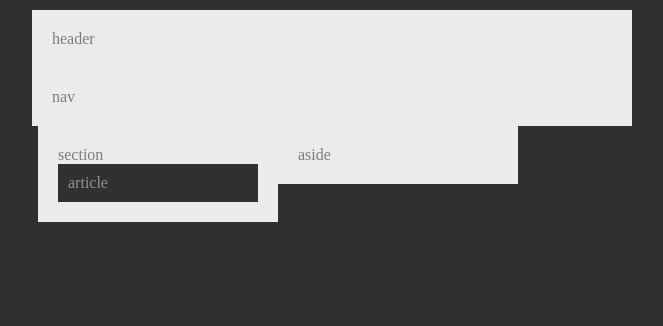
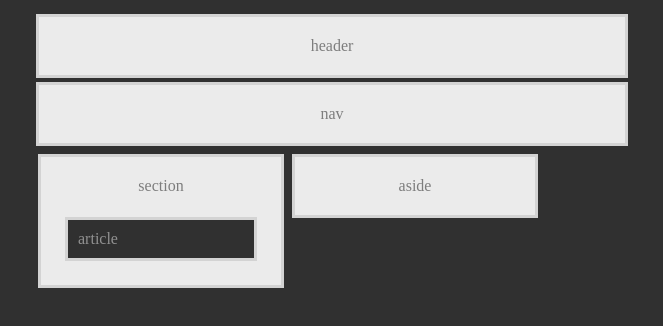
Before and after one commit to SteelBlueZK/Website1, a plain HTML site: page index.html in a window 1280 px wide. Shown: the whole page, without its empty margins (308-971 px from the left). Drawn offline with Linux system fonts and the light colour scheme.

Commit message:
margin adjust

```diff
--- a/index.html
+++ b/index.html
@@ -9,17 +9,18 @@
     <link rel="stylesheet" href="style.css">
 </head>
 <body class="contentboxcontrast">
-    <div>header</div>
+    <div><header class="centertext">header</header></div>
     <div>
-        nav
+        <nav class="centertext">nav</nav>
     </div>
     <div class="left">
-            section
+            <section class="centertext">section</section>
             <br>
             <div class="contentboxcontrast">
                 article
             </div>
     </div>
-    <div class="right">aside</div>
+    <div class="right">
+        <aside class="centertext">aside</aside></div>
 </body>
 </html>
--- a/style.css
+++ b/style.css
@@ -2,10 +2,12 @@ div{
     color:#7d7d7d;
     background-color: #EBEBEB;
     padding: 20px;
-    border-style:inset;
-    border: 10px;
+    border-style:solid;
+    border-color: lightgray;
+    margin:4px
 }
 body {
+    align-items: center;
     width:600px;
     position:relative;
     margin:auto;
@@ -25,3 +27,6 @@ body {
     margin-right: 6px;
     float: left;
 }
+.centertext{
+    text-align: center;
+}
```
